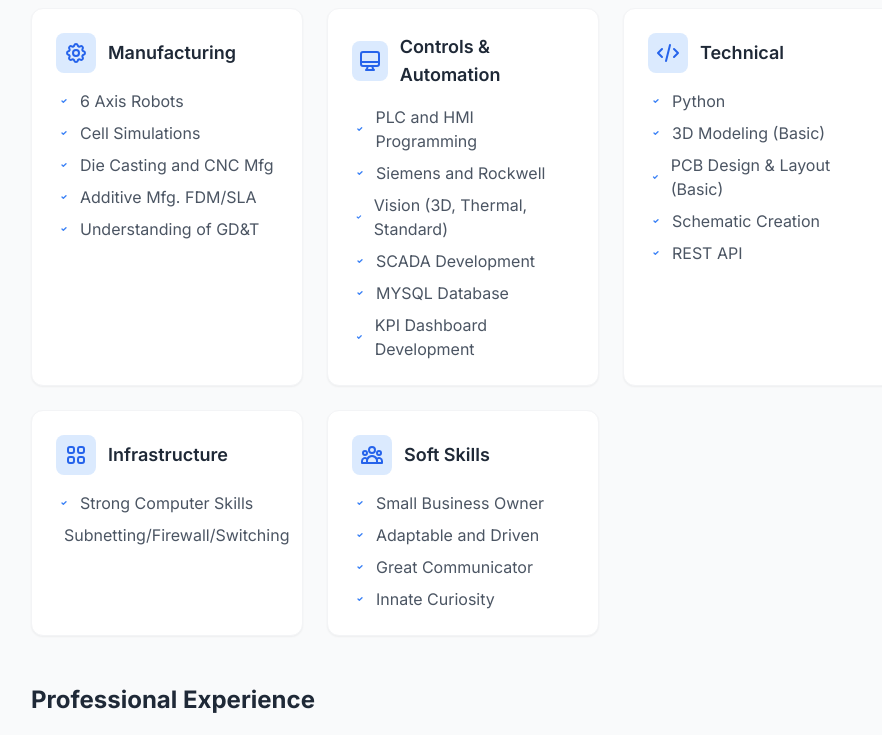
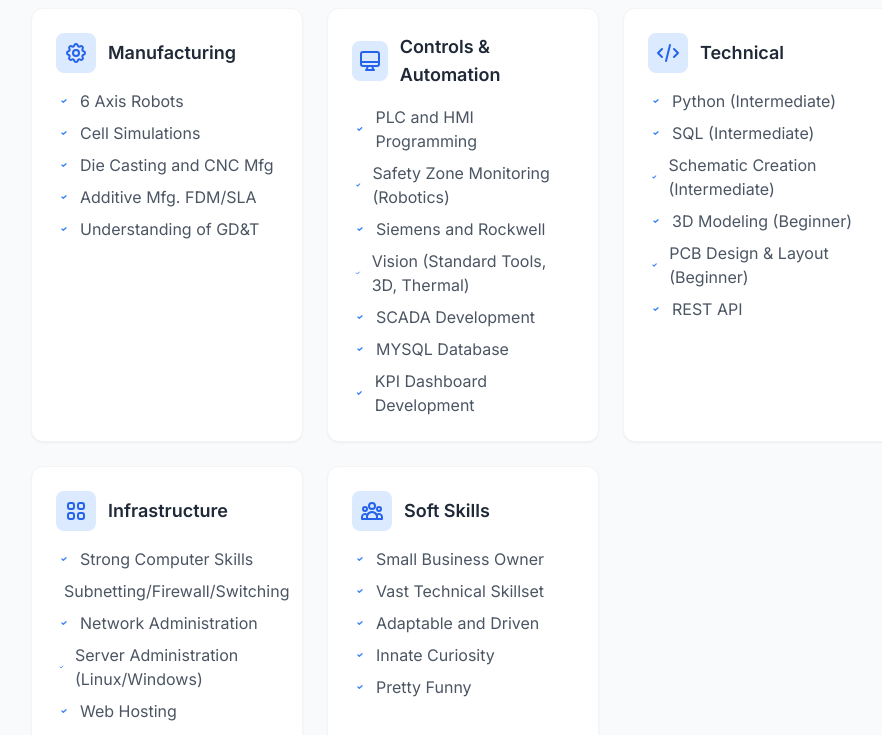
Before and after one commit to CodeHedge/PersonalResumeWebsite, a Next.js app: page / in a window 1280 px wide. Shown: the part 840-1575 px from the top of the page, without its empty margins (177-1059 px from the left). Built offline with nearby package versions, Linux system fonts and the light colour scheme.

Commit message:
Update Skills.tsx

```diff
--- a/src/components/Skills.tsx
+++ b/src/components/Skills.tsx
@@ -27,8 +27,9 @@ const skillCategories: SkillCategory[] = [
     name: 'Controls & Automation',
     skills: [
       'PLC and HMI Programming',
+      'Safety Zone Monitoring (Robotics)',
       'Siemens and Rockwell',
-      'Vision (3D, Thermal, Standard)',
+      'Vision (Standard Tools, 3D, Thermal)',
       'SCADA Development',
       'MYSQL Database',
       'KPI Dashboard Development',
@@ -42,10 +43,11 @@ const skillCategories: SkillCategory[] = [
   {
     name: 'Technical',
     skills: [
-      'Python',
-      '3D Modeling (Basic)',
-      'PCB Design & Layout (Basic)',
-      'Schematic Creation',
+      'Python (Intermediate)',
+      'SQL (Intermediate)',
+      'Schematic Creation (Intermediate)',
+      '3D Modeling (Beginner)',
+      'PCB Design & Layout (Beginner)',
       'REST API',
     ],
     icon: (
@@ -59,6 +61,12 @@ const skillCategories: SkillCategory[] = [
     skills: [
       'Strong Computer Skills',
       'Subnetting/Firewall/Switching',
+      'Network Administration',
+      'Server Administration (Linux/Windows)',
+      'Web Hosting',
+      'Content Delivery Network',
+      'DNS Management',
+
     ],
     icon: (
       <svg className="w-6 h-6" fill="none" stroke="currentColor" viewBox="0 0 24 24">
@@ -70,9 +78,10 @@ const skillCategories: SkillCategory[] = [
     name: 'Soft Skills',
     skills: [
       'Small Business Owner',
+      'Vast Technical Skillset',
       'Adaptable and Driven',
-      'Great Communicator',
       'Innate Curiosity',
+      'Pretty Funny',
     ],
     icon: (
       <svg className="w-6 h-6" fill="none" stroke="currentColor" viewBox="0 0 24 24">
```
